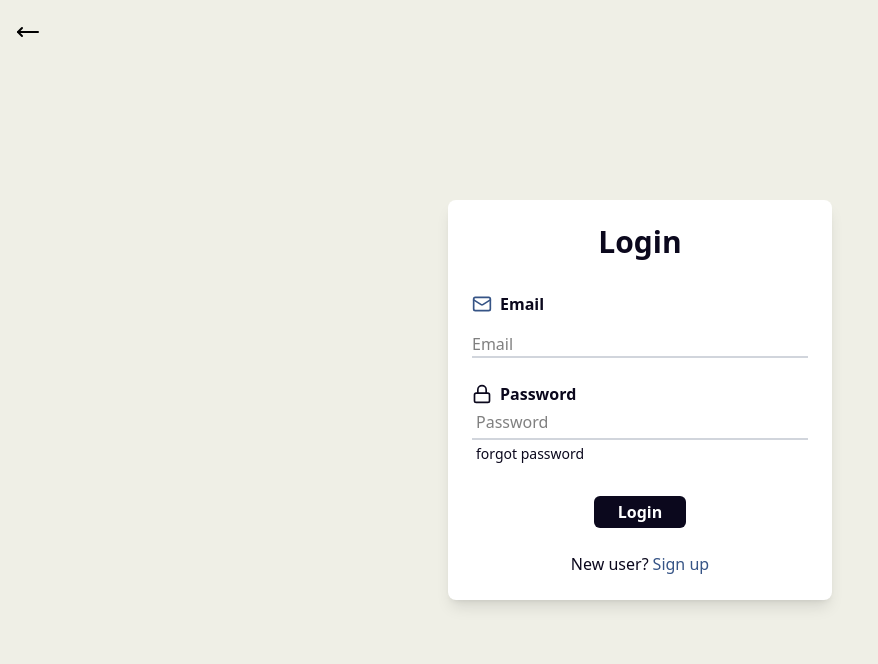
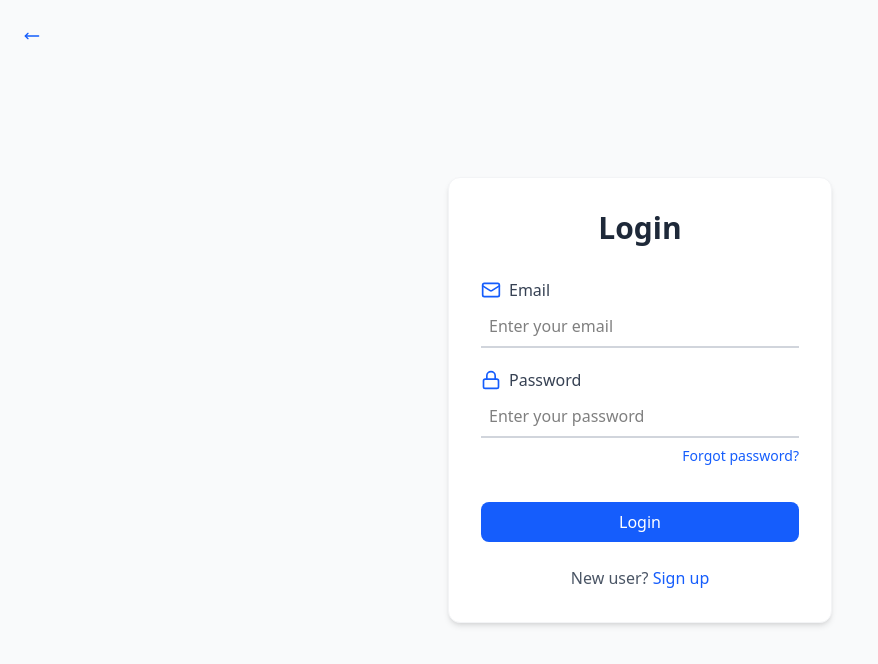
Before and after one commit to tayuprosper/code4changehackerthon25, a React (Vite) app in the folder Frontend/L33T/: page /login in a window 1280 px wide. Shown: the top 664 px of the page, without its empty margins (0-878 px from the left). Built offline with nearby package versions, Linux system fonts and the light colour scheme.

Commit message:
"fixing isuses"

```diff
--- a/Frontend/L33T/package.json
+++ b/Frontend/L33T/package.json
@@ -10,6 +10,7 @@
     "preview": "vite preview"
   },
   "dependencies": {
+    "@headlessui/react": "^2.2.4",
     "@hookform/resolvers": "^5.0.1",
     "@tailwindcss/vite": "^4.1.8",
     "daisyui": "^5.0.43",
@@ -17,7 +18,6 @@
     "lucide-react": "^0.511.0",
     "react": "^19.1.0",
     "react-dom": "^19.1.0",
-    "react-hook-form": "^7.56.4",
     "react-hook-form": "^7.56.4",
     "react-hot-toast": "^2.5.2",
     "react-router-dom": "^7.6.1",
--- a/Frontend/L33T/src/components/LoginPage.jsx
+++ b/Frontend/L33T/src/components/LoginPage.jsx
@@ -13,16 +13,15 @@ function LoginForm() {
   const passwordPattern = /^(?=.*[a-z])(?=.*\d).{6,}$/;
 
   const handleLogin = async (e) => {
-    e.preventDefault(); // Prevent form reload
+    e.preventDefault();
 
     try {
-      const response = await login(email, password); // Call API function with user input
+      const response = await login(email, password);
       if (response) {
         setMessage("Login Successful!");
-        // localStorage.setItem("token", response.access_token); // Store token for authenticated requests
-        navigate("/dashboard"); //redirecting to ProfilePage
+        navigate("/dashboard");
       } else {
-        setMessage("Login Failed. Invalid name or password.");
+        setMessage("Login Failed. Invalid email or password.");
       }
     } catch (error) {
       console.error("Unexpected error:", error.message);
@@ -31,71 +30,75 @@ function LoginForm() {
   };
 
   return (
-    <div className="w-full h-screen flex justify-center items-center bg-[#efefe6]">
+    <div className="w-full h-screen flex justify-center items-center bg-gray-50">
       <Link to="/">
-        <MoveLeft className="absolute top-5 left-4 hover:shadow-lg hover:bg-white transition duration-500 " />
+        <MoveLeft className="absolute top-5 left-4 text-blue-600 hover:bg-blue-50 p-2 rounded-full transition duration-300" size={32} />
       </Link>
-      <div className="card bg-white shadow-lg p-6 w-96 rounded-lg">
-        <h2 className="text-3xl font-bold text-center text-[#0B081D] mb-6">
+      <div className="card bg-white shadow-md p-8 w-96 rounded-xl border border-gray-100">
+        <h2 className="text-3xl font-bold text-center text-gray-800 mb-8">
           Login
         </h2>
 
-        <form className="mt-4 flex flex-col gap-4" onSubmit={handleLogin}>
+        <form className="flex flex-col gap-5" onSubmit={handleLogin}>
           {/* Email Field */}
-          <label className="input validator flex items-center gap-2 mt-2 text-[#0B081D] font-semibold">
-            <Mail className="w-5 h-5 text-[#365486]" />
+          <div className="space-y-1">
+            <label className="flex items-center gap-2 text-gray-700 font-medium">
+              <Mail className="w-5 h-5 text-blue-600" />
               Email
             </label>
             <input
               type="email"
-            placeholder="Email"
-            className="input input-bordered border-b-2 border-gray-300 focus:border-[#365486] outline-none w-full"
+              placeholder="Enter your email"
+              className="w-full p-2 border-b-2 border-gray-300 focus:border-blue-600 outline-none transition"
               required
               pattern={emailPattern.source}
               title="Please enter a valid email address"
               onChange={(e) => setEmail(e.target.value)}
             />
+          </div>
 
-          <div>
           {/* Password Field */}
-            <label className="input validator flex items-center gap-2 mt-2 text-[#0B081D] font-semibold">
-              <Lock className="w-5 h-5" />
+          <div className="space-y-1">
+            <label className="flex items-center gap-2 text-gray-700 font-medium">
+              <Lock className="w-5 h-5 text-blue-600" />
               Password
             </label>
             <input
               type="password"
-              placeholder="Password"
-              className="input input-bordered border-b-2 border-gray-300 py-1 px-1 focus:border-[#0B081D] outline-none w-full"
+              placeholder="Enter your password"
+              className="w-full p-2 border-b-2 border-gray-300 focus:border-blue-600 outline-none transition"
               required
               minLength={6}
               pattern={passwordPattern.source}
-              title="Must be at least 6 characters, include an uppercase letter, a lowercase letter, and a number"
+              title="Must be at least 6 characters with at least one letter and one number"
               onChange={(e) => setPassword(e.target.value)}
             />
             <Link
               to="/passwordReset"
-              className="flex items-center mt-1 font-thin px-1 text-[#0B081D] text-sm hover:underline"
+              className="block text-right text-sm text-blue-600 hover:underline mt-1"
             >
-              forgot password
+              Forgot password?
             </Link>
           </div>
 
           {/* Submit Button */}
-          <div className="mt-4 flex justify-center">
           <button
             type="submit"
-              className="btn btn-primary font-bold px-6 py-1 bg-[#0B081D] text-white rounded-md hover:bg-[#000411] transition"
-
+            className="w-full bg-blue-600 hover:bg-blue-700 text-white font-medium py-2 px-4 rounded-lg transition mt-4"
           >
             Login
           </button>
-          </div>
         </form>
 
-        <p className="text-center mb-2 text-red-400">{message}</p>
-        <p className="mt-6 text-center text-[#0B081D]">
-          New user?
-          <Link to="/signup" className="text-[#365486] hover:underline ml-1">
+        {message && (
+          <p className={`text-center mt-4 ${message.includes("Successful") ? "text-green-600" : "text-red-600"}`}>
+            {message}
+          </p>
+        )}
+
+        <p className="mt-6 text-center text-gray-600">
+          New user?{" "}
+          <Link to="/signup" className="text-blue-600 font-medium hover:underline">
             Sign up
           </Link>
         </p>
--- a/Frontend/L33T/src/components/StudentDashboard.jsx
+++ b/Frontend/L33T/src/components/StudentDashboard.jsx
@@ -279,7 +279,7 @@ const navigate = useNavigate()
             <div className="w-64 bg-[#0B081D] text-white p-4 flex flex-col">
                 <div className="mb-8 p-4">
                     <h1 className="text-xl font-bold">Student Portal</h1>
-                    <p className="text-sm text-gray-300">Welcome back, {userData?.full_name || userData?.username || "Student"}!</p>
+                    <p className="text-sm text-gray-300">Welcome back, {userData?.full_name || userData?.name || "Student"}!</p>
                 </div>
 
                 <nav className="flex-1">
@@ -336,7 +336,7 @@ const navigate = useNavigate()
             <div className="flex-1 p-6">
                 <header className="mb-8">
                     <h1 className="text-3xl font-bold text-[#000411]">
-                        Welcome back, {userData?.full_name || userData?.username || "Student"}!
+                        Welcome back, {userData?.full_name || userData?.name || "Student"}!
                     </h1>
                     <p className="text-[#646C6F] text-lg">What would you like to do today?</p>
                 </header>
```
Also changed, not shown: Frontend/L33T/src/Pages/CourseListing.jsx (+131 -6 lines), 1 other file (tests, documents, lock files or other folders). Lines whose indentation alone changed are shown as unchanged.
